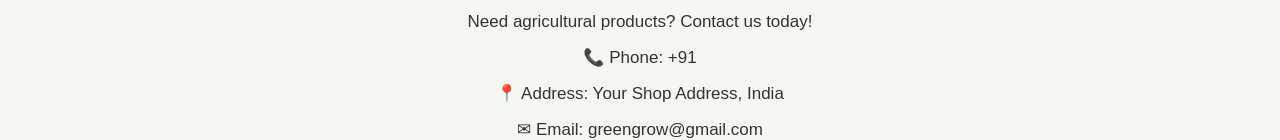
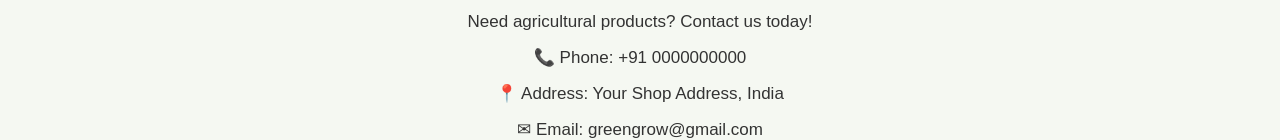
Before and after one commit to shivakumartegannavar-prog28/web1, a plain HTML site: page index.html in a window 1280 px wide. Shown: the part 1440-1580 px from the top of the page. Drawn offline with Linux system fonts and the light colour scheme.

Commit message:
Refactor index.html structure and content

```diff
--- a/index.html
+++ b/index.html
@@ -80,7 +80,7 @@
         <h2>Contact Us</h2>
         <p>Need agricultural products? Contact us today!</p>
 
-        <p>📞 Phone: +91 </p>
+        <p>📞 Phone: +91 0000000000 </p>
         <p>📍 Address: Your Shop Address, India</p>
         <p>✉ Email: greengrow@gmail.com</p>
 
```
